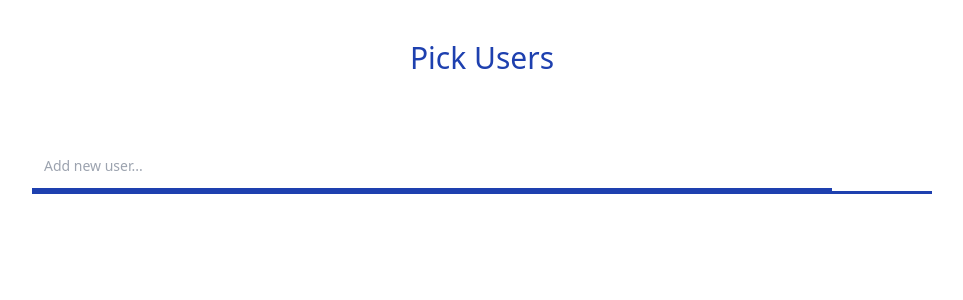
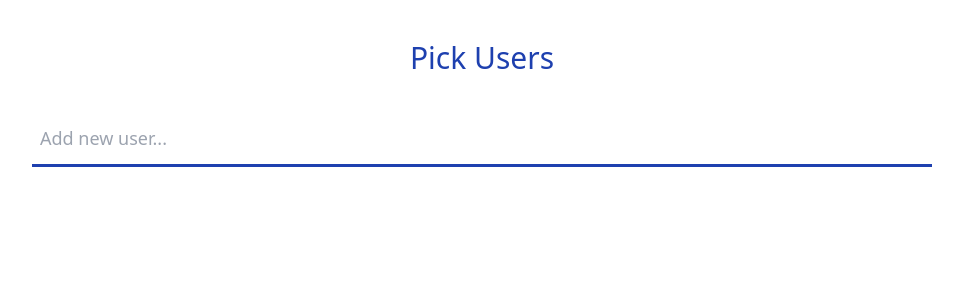
Before and after one commit to shreyanshxyz/zepto-task, a React (Create React App) app: page / in a window 1280 px wide. Shown: the top 300 px of the page, without its empty margins (158-1121 px from the left). Built offline with nearby package versions, Linux system fonts and the light colour scheme.

Commit message:
update InputBox.tsx

```diff
--- a/src/components/Input/InputBox.tsx
+++ b/src/components/Input/InputBox.tsx
@@ -20,9 +20,9 @@ const InputBox: React.FC<InputBoxProps> = ({
     inputRef.current?.focus();
   }, []);
   return (
-    <div>
+    <div className="relative">
       <input
-        className="text-sm p-3 pt-10 border-blue-800 border-b-[3px] min-w-[800px] outline-none"
+        className="p-2 text-lg mb-1 outline-none "
         type="text"
         onChange={onChange}
         onClick={onClick}
@@ -31,6 +31,7 @@ const InputBox: React.FC<InputBoxProps> = ({
         ref={inputRef}
         placeholder="Add new user..."
       />
+      {children}
     </div>
   );
 };
```
